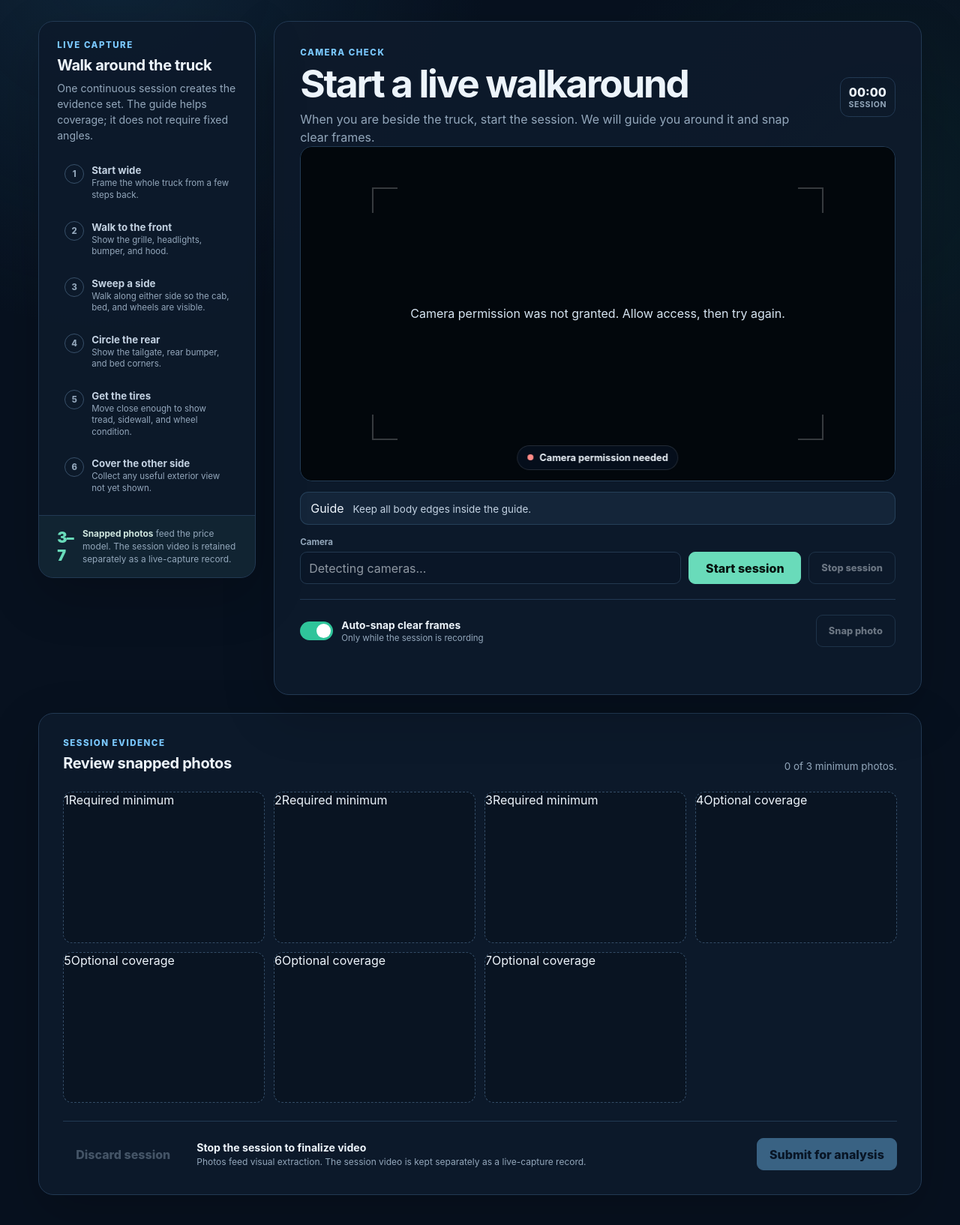
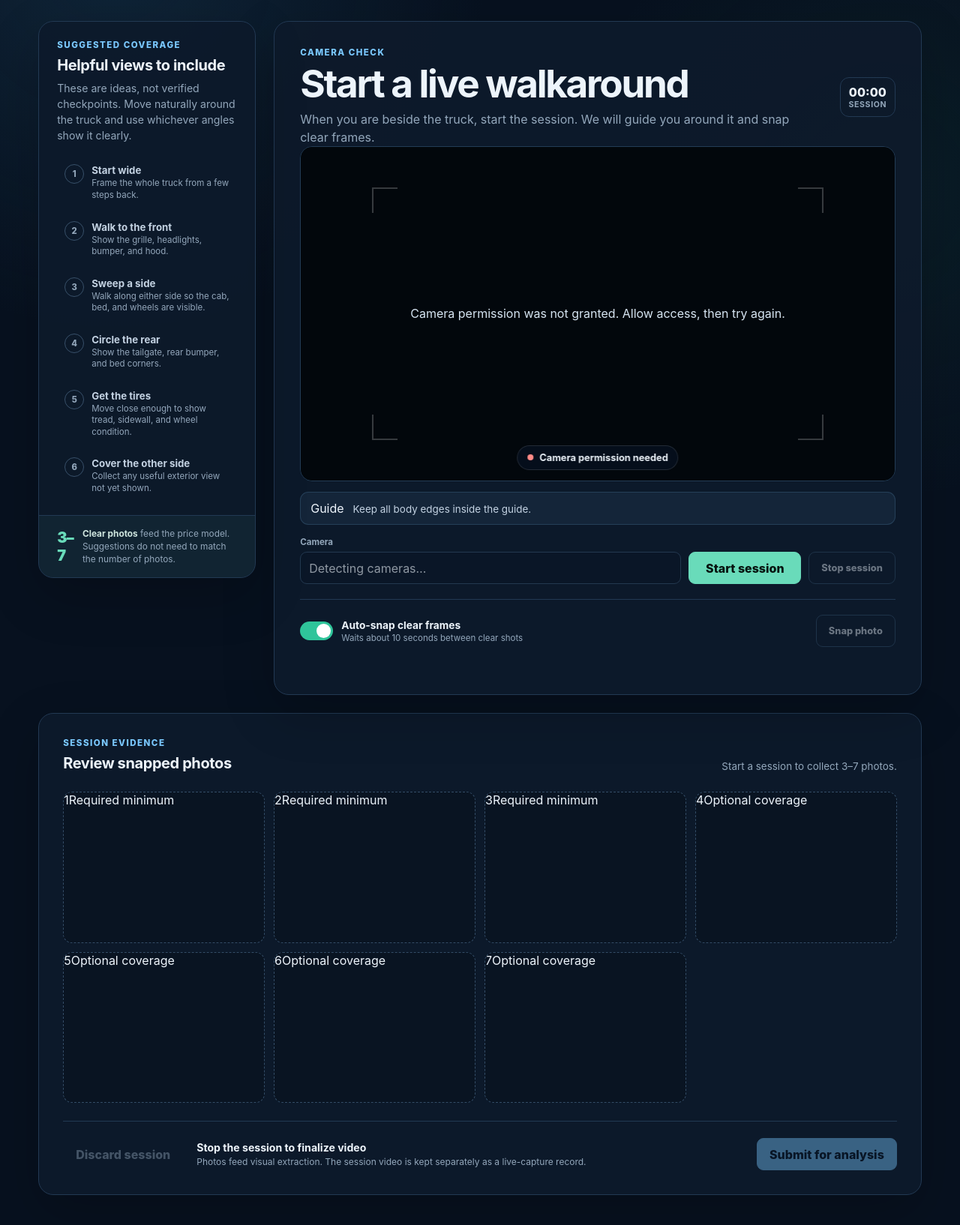
Before and after one commit to AccessRetrieved/fleetworth, a Flask app: page / in a window 1280 px wide. Shown: the part 56-1690 px from the top of the page at 75% size. Run offline with Flask 3, Linux system fonts and the light colour scheme; some libraries are stand-ins or nearby versions.

Commit message:
Clarify capture guidance and add video review

```diff
--- a/frontend/static/app.js
+++ b/frontend/static/app.js
@@ -10,7 +10,8 @@
 const MIN_PHOTOS = 3;
 const TARGET_PHOTOS = 7;
 const ANALYSIS_INTERVAL_MS = 600;
-const AUTO_CAPTURE_DELAY_MS = 1800;
+const AUTO_CAPTURE_DELAY_MS = 10000;
+const GUIDE_STEP_DURATION_MS = 12000;
 const MIN_VEHICLE_SCORE = 0.42;
 const VEHICLE_CLASSES = new Set(["truck", "car", "bus"]);
 
@@ -42,6 +43,9 @@
 const submitHeading = document.querySelector("#submitHeading");
 const submitDetail = document.querySelector("#submitDetail");
 const resultPanel = document.querySelector("#resultPanel");
+const sessionVideoReview = document.querySelector("#sessionVideoReview");
+const sessionPlayback = document.querySelector("#sessionPlayback");
+const sessionVideoMeta = document.querySelector("#sessionVideoMeta");
 
 const captures = [];
 let cameraStream;
@@ -55,14 +59,16 @@
 let mediaChunks = [];
 let sessionVideo;
 let sessionVideoUrl;
+let sessionDurationMs = 0;
 let recordingStartedAt;
 let analysisTimer;
 let clockTimer;
 let stableSince = 0;
+let suggestionIndex = 0;
 let currentAssessment = { ready: false, type: "loading", message: "Loading framing assistant…", confidence: 0 };
 
 function guideIndex() {
-  return Math.min(captures.length, GUIDE_STEPS.length - 1);
+  return suggestionIndex;
 }
 
 function currentGuide() {
@@ -99,15 +105,14 @@
     const item = document.createElement("li");
     item.className = "guide-item";
     item.classList.toggle("is-current", index === guideIndex() && isRecording);
-    item.classList.toggle("is-complete", index < guideIndex());
-    item.innerHTML = `<span>${index < guideIndex() ? "✓" : index + 1}</span><div><strong>${step.title}</strong><small>${step.instruction}</small></div>`;
+    item.innerHTML = `<span>${index + 1}</span><div><strong>${step.title}</strong><small>${step.instruction}</small></div>`;
     guideList.append(item);
   });
 }
 
 function renderCurrentGuide() {
   const guide = currentGuide();
-  stepLabel.textContent = isRecording ? `Live guide · photo ${captures.length + 1}` : "Camera check";
+  stepLabel.textContent = isRecording ? `Optional suggestion ${guideIndex() + 1} of ${GUIDE_STEPS.length} · ${captures.length} ${captures.length === 1 ? "photo" : "photos"}` : "Camera check";
   captureTitle.textContent = isRecording ? guide.title : "Start a live walkaround";
   captureInstruction.textContent = isRecording
     ? guide.instruction
@@ -150,11 +155,18 @@
   const ready = enoughPhotos && sessionVideo;
   reviewSummary.textContent = isRecording
     ? `${count} snapped ${count === 1 ? "photo" : "photos"} so far. Keep walking for broad coverage.`
-    : `${count} of ${MIN_PHOTOS} minimum photos${sessionVideo ? " and a recorded session" : ""}.`;
+    : count
+      ? `${count} ${count === 1 ? "photo" : "photos"} captured${sessionVideo ? " with a recorded session" : ""}${enoughPhotos ? " · minimum met" : ` · ${MIN_PHOTOS - count} more needed`}.`
+      : "Start a session to collect 3–7 photos.";
   submitHeading.textContent = ready ? "Capture evidence is ready" : sessionVideo ? "Restart to collect enough photos" : "Stop the session to finalize video";
   submitDetail.textContent = "Photos feed visual extraction. The session video is kept separately as a live-capture record.";
   resetButton.disabled = !captures.length && !sessionVideo && !isRecording;
   submitButton.disabled = !ready || isRecording;
+  sessionVideoReview.hidden = !sessionVideoUrl;
+  if (sessionVideoUrl) {
+    if (sessionPlayback.src !== sessionVideoUrl) sessionPlayback.src = sessionVideoUrl;
+    sessionVideoMeta.textContent = `${formatDuration(sessionDurationMs)} · ${(sessionVideo.size / 1024 / 1024).toFixed(1)} MB · kept separate from pricing analysis.`;
+  }
   renderCaptures();
 }
 
@@ -325,7 +337,15 @@
   window.clearInterval(clockTimer);
   recordingStartedAt = Date.now();
   recordingTime.textContent = "00:00";
-  clockTimer = window.setInterval(() => { recordingTime.textContent = formatDuration(Date.now() - recordingStartedAt); }, 1000);
+  clockTimer = window.setInterval(() => {
+    const elapsed = Date.now() - recordingStartedAt;
+    recordingTime.textContent = formatDuration(elapsed);
+    const nextSuggestion = Math.min(Math.floor(elapsed / GUIDE_STEP_DURATION_MS), GUIDE_STEPS.length - 1);
+    if (nextSuggestion !== suggestionIndex) {
+      suggestionIndex = nextSuggestion;
+      renderCurrentGuide();
+    }
+  }, 1000);
 }
 
 function stopClock() {
@@ -380,6 +400,7 @@
   clearResult();
   mediaChunks = [];
   sessionVideo = undefined;
+  sessionDurationMs = 0;
   if (sessionVideoUrl) URL.revokeObjectURL(sessionVideoUrl);
   sessionVideoUrl = undefined;
   try {
@@ -391,6 +412,7 @@
   mediaRecorder.addEventListener("dataavailable", (event) => { if (event.data.size) mediaChunks.push(event.data); });
   mediaRecorder.addEventListener("stop", () => {
     const type = mediaRecorder.mimeType || "video/webm";
+    sessionDurationMs = Date.now() - recordingStartedAt;
     sessionVideo = new Blob(mediaChunks, { type });
     sessionVideoUrl = URL.createObjectURL(sessionVideo);
     isRecording = false;
@@ -405,6 +427,7 @@
   }, { once: true });
   mediaRecorder.start(1000);
   isRecording = true;
+  suggestionIndex = 0;
   startButton.disabled = true;
   stopButton.disabled = false;
   cameraSelect.disabled = true;
@@ -437,7 +460,9 @@
     captureFlash.classList.remove("is-active");
     void captureFlash.offsetWidth;
     captureFlash.classList.add("is-active");
-    actionMessage.textContent = `Photo ${captures.length} snapped${automatic ? " automatically" : ""}.`;
+    actionMessage.textContent = captures.length === TARGET_PHOTOS
+      ? `Photo ${captures.length} snapped${automatic ? " automatically" : ""}. Maximum reached—finish the walkaround, then stop the session.`
+      : `Photo ${captures.length} snapped${automatic ? " automatically" : ""}. Move to another useful view.`;
     renderAll();
   } catch {
     actionMessage.textContent = "That frame could not be saved. Hold steady and try again.";
@@ -458,7 +483,7 @@
 }
 
 function buildManifest() {
-  return { schema_version: "2.0", captured_at: new Date().toISOString(), photo_count: captures.length, session_video: { filename: sessionVideoFilename(), type: sessionVideo?.type, size: sessionVideo?.size }, photos: captures.map((capture, index) => ({ id: capture.id, filename: `capture-${index + 1}.jpg`, captured_at: capture.capturedAt, width: capture.width, height: capture.height, detector_confidence: capture.detectorConfidence })) };
+  return { schema_version: "2.0", captured_at: new Date().toISOString(), photo_count: captures.length, session_video: { filename: sessionVideoFilename(), type: sessionVideo?.type, size: sessionVideo?.size, duration_ms: sessionDurationMs }, photos: captures.map((capture, index) => ({ id: capture.id, filename: `capture-${index + 1}.jpg`, captured_at: capture.capturedAt, width: capture.width, height: capture.height, detector_confidence: capture.detectorConfidence })) };
 }
 
 function buildFormData() {
@@ -514,7 +539,13 @@
   if (sessionVideoUrl) URL.revokeObjectURL(sessionVideoUrl);
   sessionVideo = undefined;
   sessionVideoUrl = undefined;
+  sessionDurationMs = 0;
   mediaChunks = [];
+  sessionPlayback.pause();
+  sessionPlayback.removeAttribute("src");
+  sessionPlayback.load();
+  sessionVideoReview.hidden = true;
+  suggestionIndex = 0;
   recordingTime.textContent = "00:00";
   startButton.disabled = !cameraStream;
   clearResult();
--- a/frontend/static/styles.css
+++ b/frontend/static/styles.css
@@ -66,7 +66,6 @@
 .guide-item small { font-size: 0.72rem; line-height: 1.35; margin-top: 2px; }
 .guide-item.is-current { background: rgba(122, 200, 255, 0.09); border-color: rgba(122, 200, 255, 0.22); color: var(--ink); }
 .guide-item.is-current > span { background: var(--blue); border-color: var(--blue); color: #07111f; }
-.guide-item.is-complete > span { background: var(--accent); border-color: var(--accent); color: #07111f; }
 .capture-rules { align-items: center; background: rgba(105, 219, 186, 0.06); border-top: 1px solid var(--line); display: flex; gap: 12px; margin: 18px -24px -24px; padding: 16px 24px; }
 .capture-rules > span { color: var(--accent); font-size: 1.25rem; font-weight: 900; letter-spacing: -0.04em; }
 .capture-rules p { color: var(--muted); font-size: 0.74rem; line-height: 1.4; margin: 0; }
@@ -150,6 +149,12 @@
 .submit-copy strong { font-size: 0.88rem; }
 .submit-copy span { color: var(--muted); font-size: 0.75rem; margin-top: 3px; }
 .capture-canvas { display: none; }
+.session-video-review { align-items: start; background: #091422; border: 1px solid var(--line); border-radius: 14px; display: grid; gap: 22px; grid-template-columns: minmax(190px, 0.65fr) minmax(0, 1.35fr); margin-top: 22px; padding: 18px; }
+.session-video-review[hidden] { display: none; }
+.session-video-copy { align-self: center; }
+.session-video-copy h2 { margin-bottom: 8px; }
+.session-video-copy p:last-child { color: var(--muted); font-size: 0.8rem; line-height: 1.5; margin: 0; }
+.session-video-review video { aspect-ratio: 16 / 9; background: #02070d; border: 1px solid #233c55; border-radius: 10px; display: block; max-height: 360px; object-fit: contain; width: 100%; }
 .result-panel { background: rgba(13, 26, 43, 0.94); border: 1px solid var(--line); border-radius: 20px; box-shadow: 0 24px 70px rgba(0, 0, 0, 0.2); margin-top: 24px; padding: clamp(20px, 3vw, 32px); }
 .result-panel.is-hidden { display: none; }
 .result-panel > p:not(.eyebrow) { color: var(--muted); line-height: 1.5; margin-bottom: 0; }
@@ -183,6 +188,7 @@
   .review-heading { align-items: start; flex-direction: column; }
   .submit-row { grid-template-columns: 1fr auto; }
   .submit-copy { grid-column: 1 / -1; grid-row: 1; }
+  .session-video-review { grid-template-columns: 1fr; }
 }
 
 @media (prefers-reduced-motion: reduce) {
--- a/frontend/templates/index.html
+++ b/frontend/templates/index.html
@@ -17,13 +17,13 @@
 
       <div class="workspace">
         <aside class="guide-panel" aria-labelledby="guideTitle">
-          <p class="eyebrow">Live capture</p>
-          <h2 id="guideTitle">Walk around the truck</h2>
-          <p class="guide-copy">One continuous session creates the evidence set. The guide helps coverage; it does not require fixed angles.</p>
+          <p class="eyebrow">Suggested coverage</p>
+          <h2 id="guideTitle">Helpful views to include</h2>
+          <p class="guide-copy">These are ideas, not verified checkpoints. Move naturally around the truck and use whichever angles show it clearly.</p>
           <ol id="guideList" class="guide-list"></ol>
           <div class="capture-rules">
             <span>3–7</span>
-            <p><strong>Snapped photos</strong> feed the price model. The session video is retained separately as a live-capture record.</p>
+            <p><strong>Clear photos</strong> feed the price model. Suggestions do not need to match the number of photos.</p>
           </div>
         </aside>
 
@@ -56,7 +56,7 @@
           </div>
 
           <div class="capture-actions">
-            <label class="auto-capture-toggle" for="autoCapture"><input id="autoCapture" type="checkbox" checked /><span class="toggle-track"><span></span></span><span><strong>Auto-snap clear frames</strong><small>Only while the session is recording</small></span></label>
+            <label class="auto-capture-toggle" for="autoCapture"><input id="autoCapture" type="checkbox" checked /><span class="toggle-track"><span></span></span><span><strong>Auto-snap clear frames</strong><small>Waits about 10 seconds between clear shots</small></span></label>
             <button id="captureButton" class="button button-secondary" type="button" disabled>Snap photo</button>
           </div>
           <p id="actionMessage" class="action-message" aria-live="polite"></p>
@@ -66,6 +66,14 @@
       <section class="review-panel" aria-labelledby="reviewTitle">
         <div class="review-heading"><div><p class="eyebrow">Session evidence</p><h2 id="reviewTitle">Review snapped photos</h2></div><p id="reviewSummary">Start a session to collect 3–7 photos.</p></div>
         <div id="captureGrid" class="capture-grid"></div>
+        <section id="sessionVideoReview" class="session-video-review" hidden aria-labelledby="sessionVideoTitle">
+          <div class="session-video-copy">
+            <p class="eyebrow">Authenticity record</p>
+            <h2 id="sessionVideoTitle">Review session recording</h2>
+            <p id="sessionVideoMeta">The recording is kept separate from pricing analysis.</p>
+          </div>
+          <video id="sessionPlayback" controls playsinline preload="metadata"></video>
+        </section>
         <div class="submit-row">
           <button id="resetButton" class="button button-quiet" type="button" disabled>Discard session</button>
           <div class="submit-copy"><strong id="submitHeading">No recording yet</strong><span id="submitDetail">Finish a live session before sending evidence.</span></div>
```
Also changed, not shown: frontend/AGENTS.md (+3 -3 lines), frontend/README.md.
